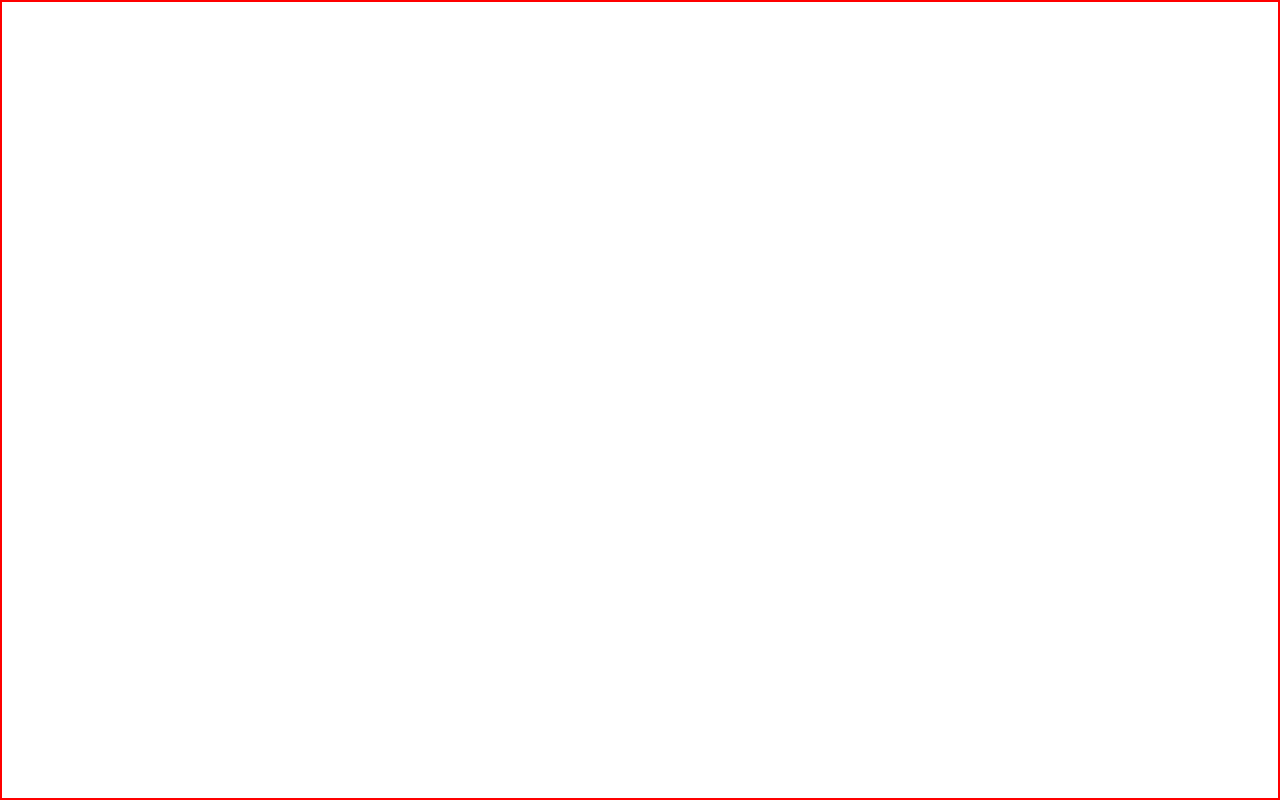
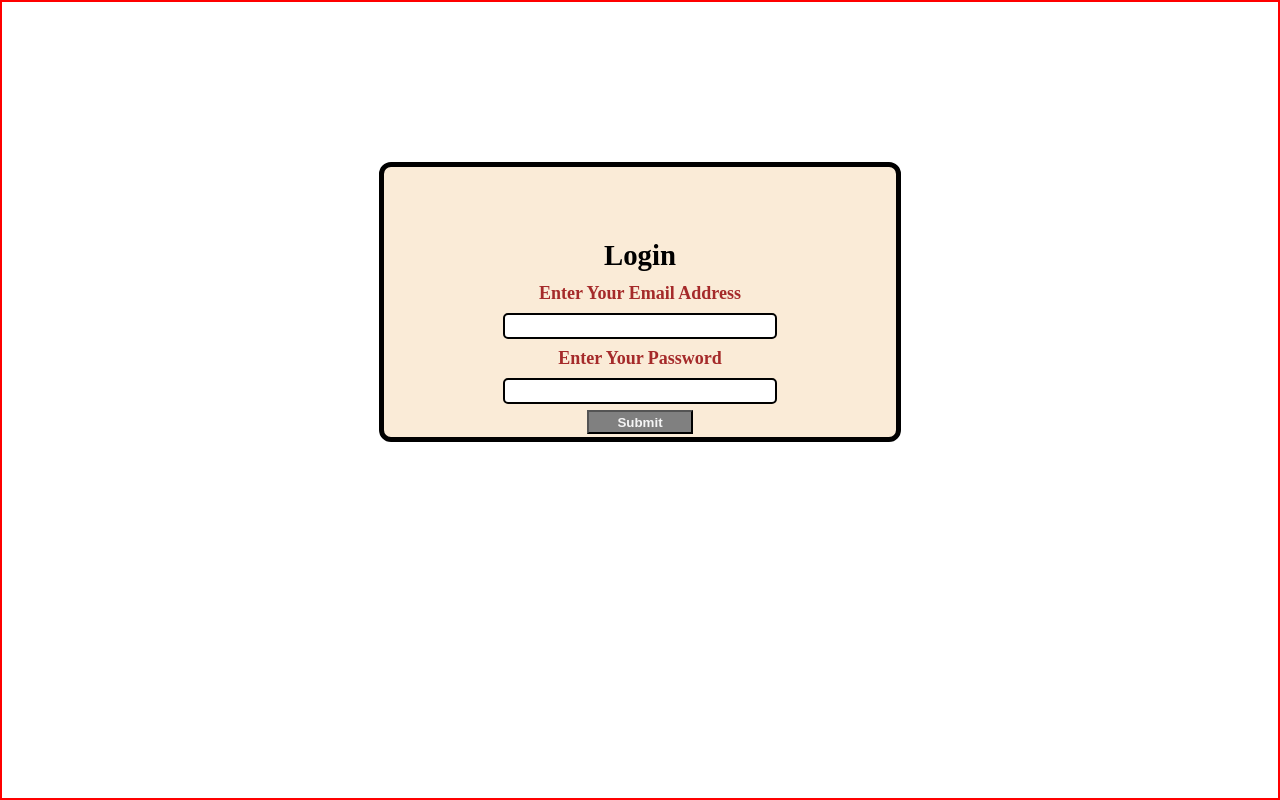
Before and after one commit to gkshtz/PFMS_frontend, a React (Vite) app: page /login in a window 1280 px wide. Built offline with nearby package versions, Linux system fonts and the light colour scheme.

Commit message:
fix in fetching token from localstorage

```diff
--- a/src/App.jsx
+++ b/src/App.jsx
@@ -46,7 +46,7 @@ function App()
     return (
       <div>
         {
-          loginContext.isAuthenticated && <RouterProvider router={router}></RouterProvider>
+          loginContext.isAuthenticated!==null && <RouterProvider router={router}></RouterProvider>
         }
       </div>
     )
```
